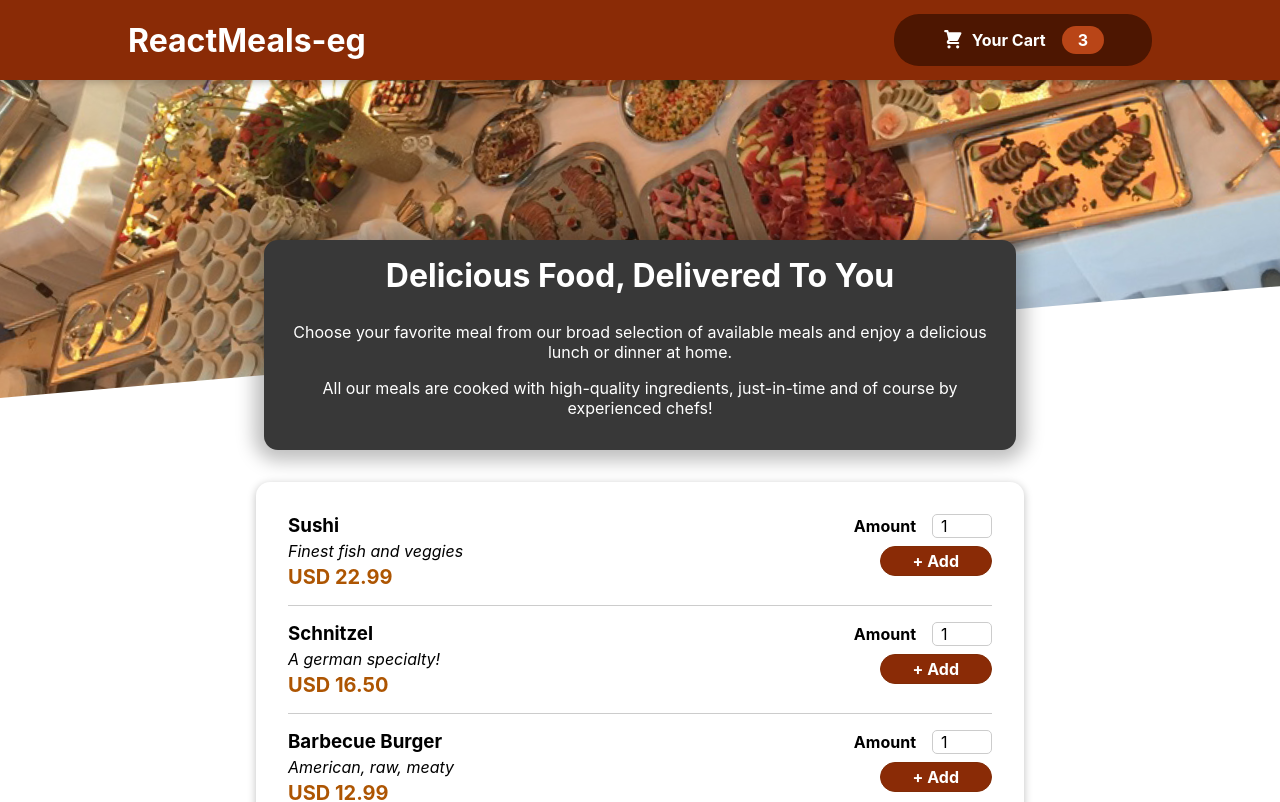
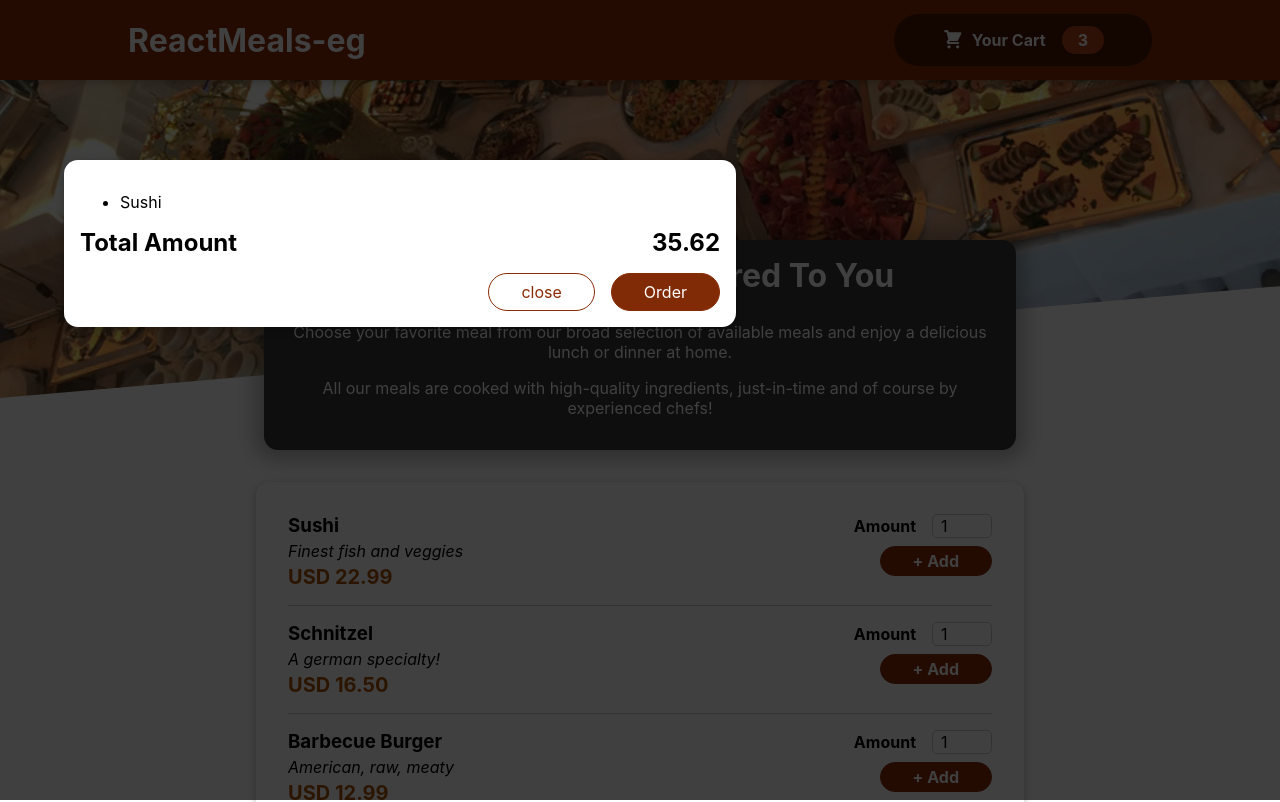
Before and after one commit to dpvirk3/food-order-app, a React (Create React App) app: page / in a window 1280 px wide. Shown: the top 802 px of the page. Built offline with nearby package versions, Linux system fonts and the light colour scheme.

Commit message:
add cart and modal to show it

```diff
--- a/public/index.html
+++ b/public/index.html
@@ -28,6 +28,7 @@
   </head>
   <body>
     <noscript>You need to enable JavaScript to run this app.</noscript>
+    <div id="overlays"></div>
     <div id="root"></div>
     <!--
       This HTML file is a template.
--- a/src/App.js
+++ b/src/App.js
@@ -1,11 +1,15 @@
 import React from "react";
 import Header from "./Components/Layout/Header";
 import Meals from "./Components/Meals/Meals";
+import Cart from "./Components/Cart/Cart";
 function App() {
   return (
     <React.Fragment>
+      <Cart />
       <Header />
+
       <main>
+
         <Meals />
       </main>
     </React.Fragment>
--- /dev/null
+++ b/src/Components/Cart/Cart.js
@@ -0,0 +1,30 @@
+import styles from "./Cart.module.css";
+import Modal from "../UI/Modal";
+
+
+const Cart = (props) => {
+  //example cart item
+  const cartItems = (
+    <ul className={styles["cart-item"]}>
+      {[{ id: "C1", name: "Sushi", amount: 2, price: 12.99 },].map((item) => {
+       return <li>{item.name}</li>;
+      })}
+    </ul>
+  );
+
+  return (
+    <Modal>
+      {cartItems}
+      <div className={styles.total}>
+        <span>Total Amount</span>
+        <span>35.62</span>
+      </div>
+      <div className={styles.actions}>
+        <button className={styles["button--alt"]}>close</button>
+        <button className={styles.button}>Order</button>
+      </div>
+    </Modal>
+  );
+};
+
+export default Cart;
--- /dev/null
+++ b/src/Components/Cart/Cart.module.css
@@ -0,0 +1,46 @@
+.cart-items {
+  list-style: none;
+  margin: 0;
+  padding: 0;
+  max-height: 20rem;
+  overflow: auto;
+}
+
+.total {
+  display: flex;
+  justify-content: space-between;
+  align-items: center;
+  font-weight: bold;
+  font-size: 1.5rem;
+  margin: 1rem 0;
+}
+
+.actions {
+  text-align: right;
+}
+
+.actions button {
+  font: inherit;
+  cursor: pointer;
+  background-color: transparent;
+  border: 1px solid #8a2b06;
+  padding: 0.5rem 2rem;
+  border-radius: 25px;
+  margin-left: 1rem;
+}
+
+.actions button:hover,
+.actions button:active {
+  background-color: #5a1a01;
+  border-color: #5a1a01;
+  color: white;
+}
+
+.actions .button--alt {
+  color: #8a2b06;
+}
+
+.actions .button {
+  background-color: #812b06;
+  color: white;
+}
--- /dev/null
+++ b/src/Components/UI/Modal.js
@@ -0,0 +1,38 @@
+import { Fragment } from "react";
+import ReactDOM from "react-dom";
+
+import styles from "./Modal.module.css";
+
+const Backdrop = (props) => {
+  return <div className={styles.backdrop} />;
+};
+
+const ModalOverlay = (props) => {
+  return (
+    <div className={styles.modal}>
+      <div className={styles.content}>{props.children}</div>
+    </div>
+  );
+};
+
+const portalElement = document.getElementById("overlays");
+const Modal = (props) => {
+  //   return (
+  //     <Fragment>
+  //       <Backdrop />
+  //       <ModalOverlay>{props.children}</ModalOverlay>
+  //     </Fragment>
+  //   );
+
+  return (
+    <Fragment>
+      {ReactDOM.createPortal(<Backdrop />, portalElement)}
+      {ReactDOM.createPortal(
+        <ModalOverlay>{props.children}</ModalOverlay>,
+        portalElement
+      )}
+    </Fragment>
+  );
+};
+
+export default Modal;
--- /dev/null
+++ b/src/Components/UI/Modal.module.css
@@ -0,0 +1,40 @@
+.backdrop {
+  position: fixed;
+  top: 0;
+  left: 0;
+  width: 100%;
+  height: 100vh;
+  z-index: 20;
+  background-color: rgba(0, 0, 0, 0.75);
+}
+
+.modal {
+  position: fixed;
+  top: 20vh;
+  left: 5%;
+  width: 90%;
+  background-color: white;
+  padding: 1rem;
+  border-radius: 14px;
+  box-shadow: 0 2px 8px rgba(0, 0, 0, 0.25);
+  z-index: 30;
+  animation: slide-down 300ms ease-out forwards;
+}
+
+@media (min-width: 768px) {
+  .modal {
+    width: 40rem;
+    left: calc(50%-20rem);
+  }
+}
+
+@keyframes slide-down {
+  from {
+    opacity: 0;
+    transform: translateY(-3rem);
+  }
+  to {
+    opacity: 1;
+    transform: translateY(0);
+  }
+}
```
